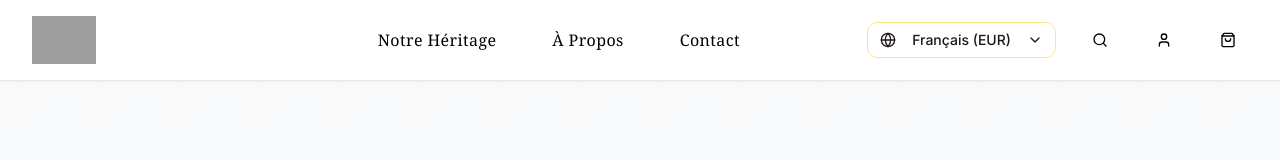
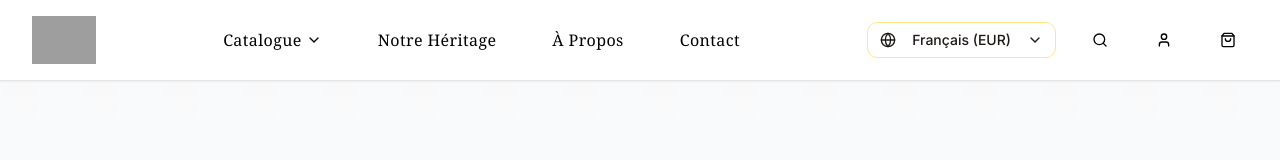
Before and after one commit to lezdoors/atlas-belle-boutique, a React (Vite) app: page /notre-heritage in a window 1280 px wide. Shown: the top 160 px of the page. Built offline with nearby package versions, Linux system fonts and the light colour scheme; grey boxes are pictures that could not be loaded; a web font is replaced by a local one.

Commit message:
Fix: Restore header background and catalog link visibility
Restored the original transparent background to the header and ensured the catalog link is visible.

```diff
--- a/src/components/MegaMenu.tsx
+++ b/src/components/MegaMenu.tsx
@@ -79,7 +79,7 @@ const MegaMenu = () => {
       onMouseLeave={() => setIsOpen(false)}
     >
       {/* Catalog Trigger */}
-      <button className="flex items-center space-x-1 text-sm lg:text-base font-light tracking-wide transition-all duration-500 relative group px-3 py-2 font-serif text-white hover:text-amber-200">
+      <button className="flex items-center space-x-1 text-sm lg:text-base font-light tracking-wide transition-all duration-500 relative group px-3 py-2 font-serif text-black hover:text-amber-600">
         <span>{language === 'fr' ? 'Catalogue' : 'Catalog'}</span>
         <ChevronDown className={`h-4 w-4 transition-transform duration-300 ${isOpen ? 'rotate-180' : ''}`} />
       </button>
```
